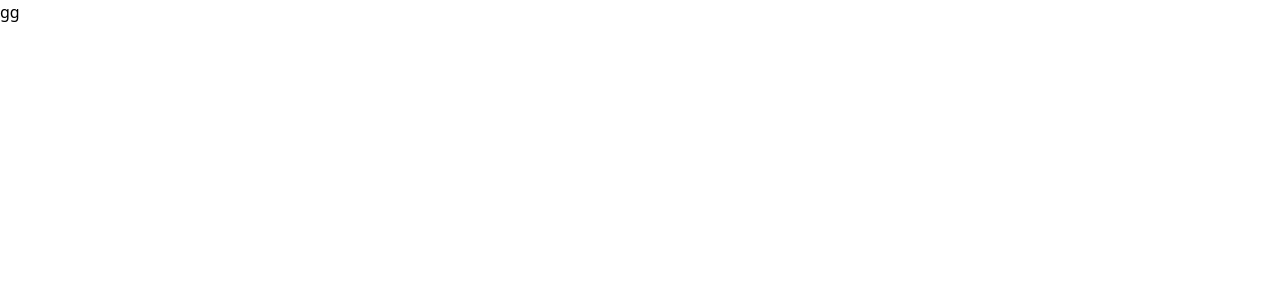
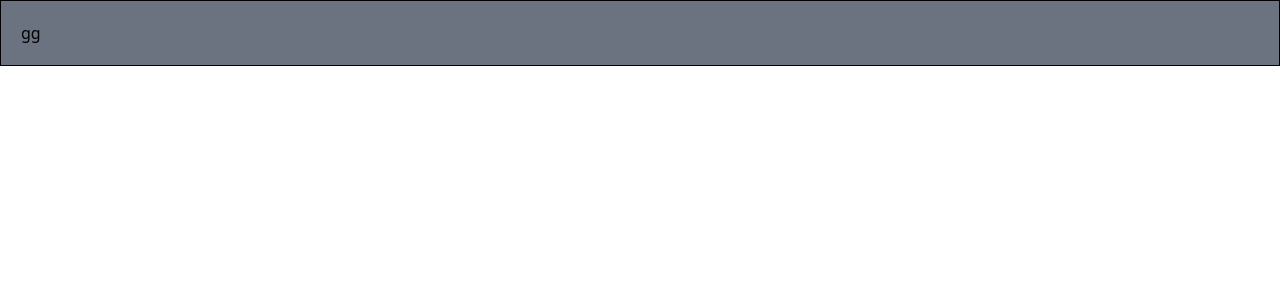
Before and after one commit to erwinmagno101/personal-portfolio-final, a Vue app: page / in a window 1280 px wide. Shown: the top 300 px of the page. Built offline with nearby package versions, Linux system fonts and the light colour scheme.

Commit message:
test commit

```diff
--- a/package.json
+++ b/package.json
@@ -3,12 +3,15 @@
   "version": "0.0.0",
   "private": true,
   "type": "module",
+  "homepage": "https://erwinmagno101.github.io/personal-portfolio-final",
   "scripts": {
     "dev": "vite",
     "build": "vite build",
     "preview": "vite preview",
     "lint": "eslint . --ext .vue,.js,.jsx,.cjs,.mjs --fix --ignore-path .gitignore",
-    "format": "prettier --write src/"
+    "format": "prettier --write src/",
+    "predeploy": "npm run build",
+    "deploy": "gh-pages -d dist"
   },
   "dependencies": {
     "vue": "^3.4.29"
@@ -20,6 +23,7 @@
     "autoprefixer": "^10.4.20",
     "eslint": "^8.57.0",
     "eslint-plugin-vue": "^9.23.0",
+    "gh-pages": "^6.1.1",
     "postcss": "^8.4.41",
     "prettier": "^3.2.5",
     "tailwindcss": "^3.4.8",
--- a/src/App.vue
+++ b/src/App.vue
@@ -1,5 +1,5 @@
 <script setup></script>
 
 <template>
-  <div>gg</div>
+  <div class="border border-black bg-gray-500 p-5">gg</div>
 </template>
--- a/tailwind.config.js
+++ b/tailwind.config.js
@@ -1,6 +1,6 @@
 export default {
-  purge: ['./index.html', './src/**/*.{vue,js,ts,jsx,tsx}'],
-  darkMode: false, // or 'media' or 'class'
+  content: ['./index.html', './src/**/*.{vue,js,ts,jsx,tsx}'],
+  media: false, // or 'media' or 'class'
   theme: {
     extend: {}
   },
```
Also changed, not shown: 6 other files (tests, documents, lock files or other folders).
